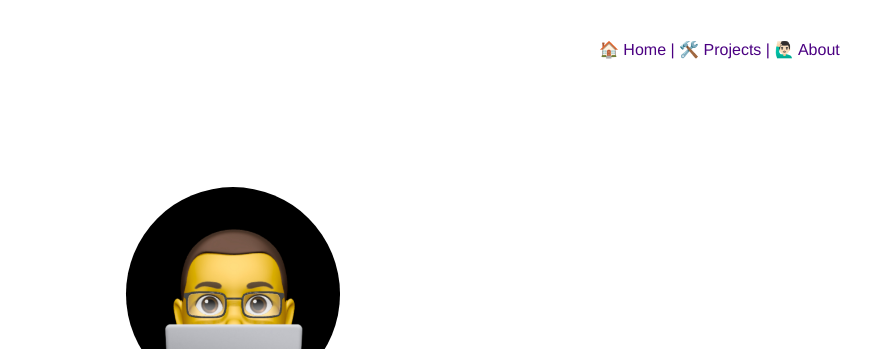
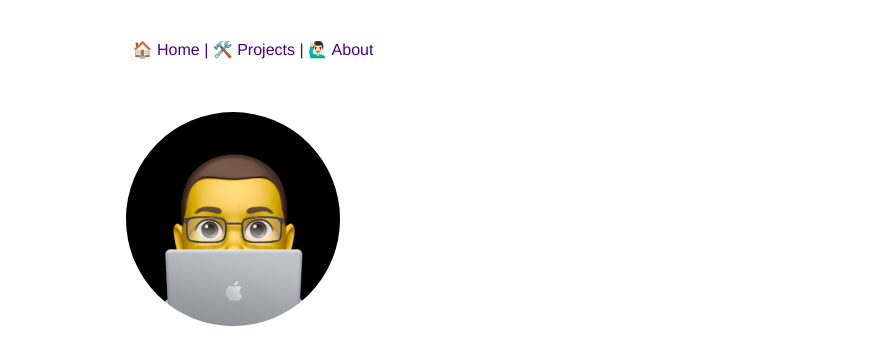
Before and after one commit to ovidiu1/ovidiu1.github.io, a website: page index.html in a window 1280 px wide. Shown: the top 349 px of the page, without its empty margins (407-1278 px from the left). Drawn offline with nearby package versions, Linux system fonts and the light colour scheme.

Commit message:
update css

```diff
--- a/styles.css
+++ b/styles.css
@@ -132,7 +132,6 @@ img {
 }
 
 @media only screen and (max-width: 1050px) and (min-width: 400px) {
-
   .wrapper-normal,
   .wrapper-large {
     width: 88%;
@@ -171,3 +170,13 @@ hr.style-eight:after {
 .article-title {
   text-align: left;
 } */
+@media only screen and (min-width: 375px) {
+  .nav-home {
+    /* margin-top: 40px; */
+    text-align: center;
+  }
+  .page {
+    margin-top: 50px;
+  }
+
+}
```
